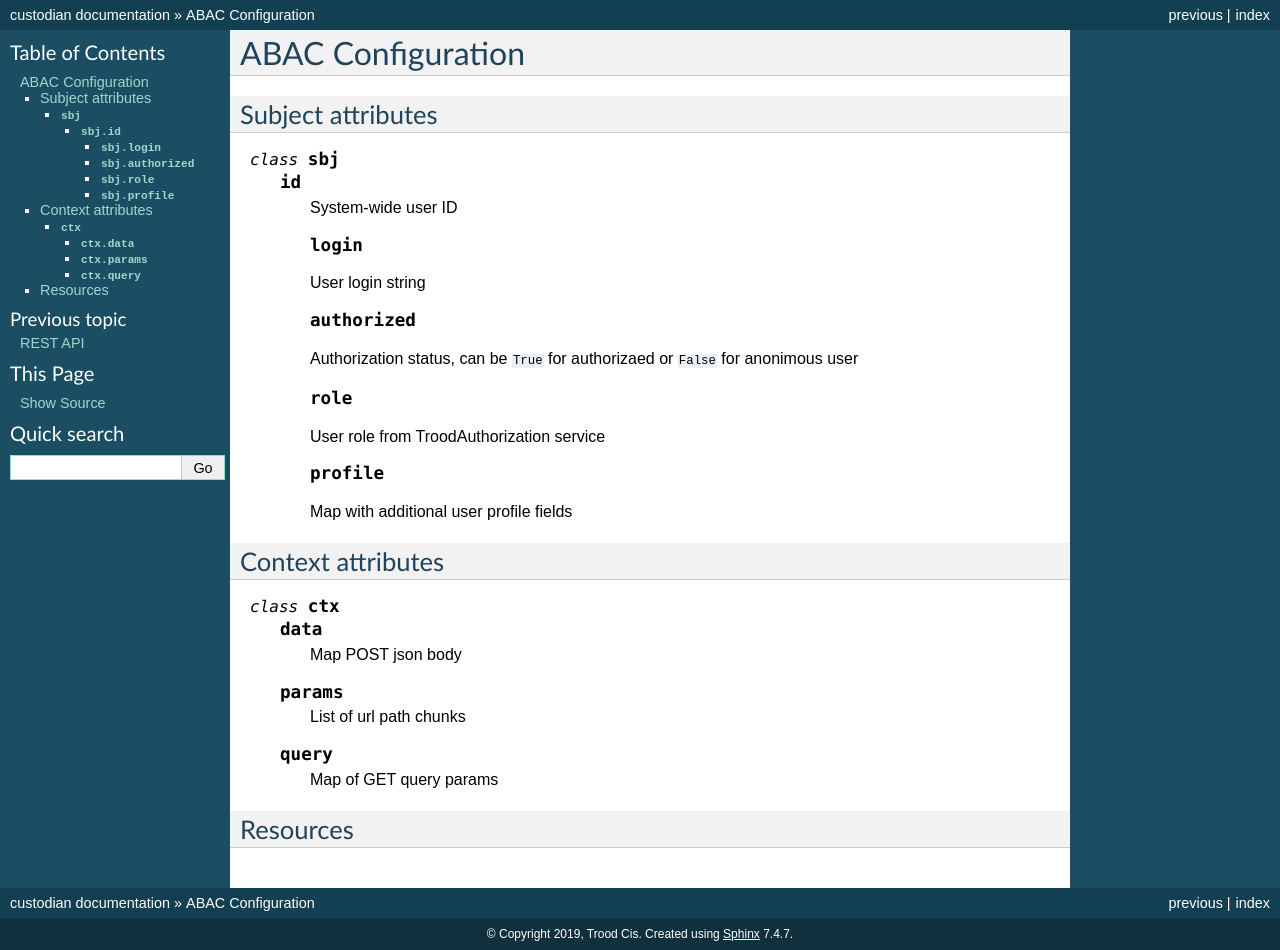
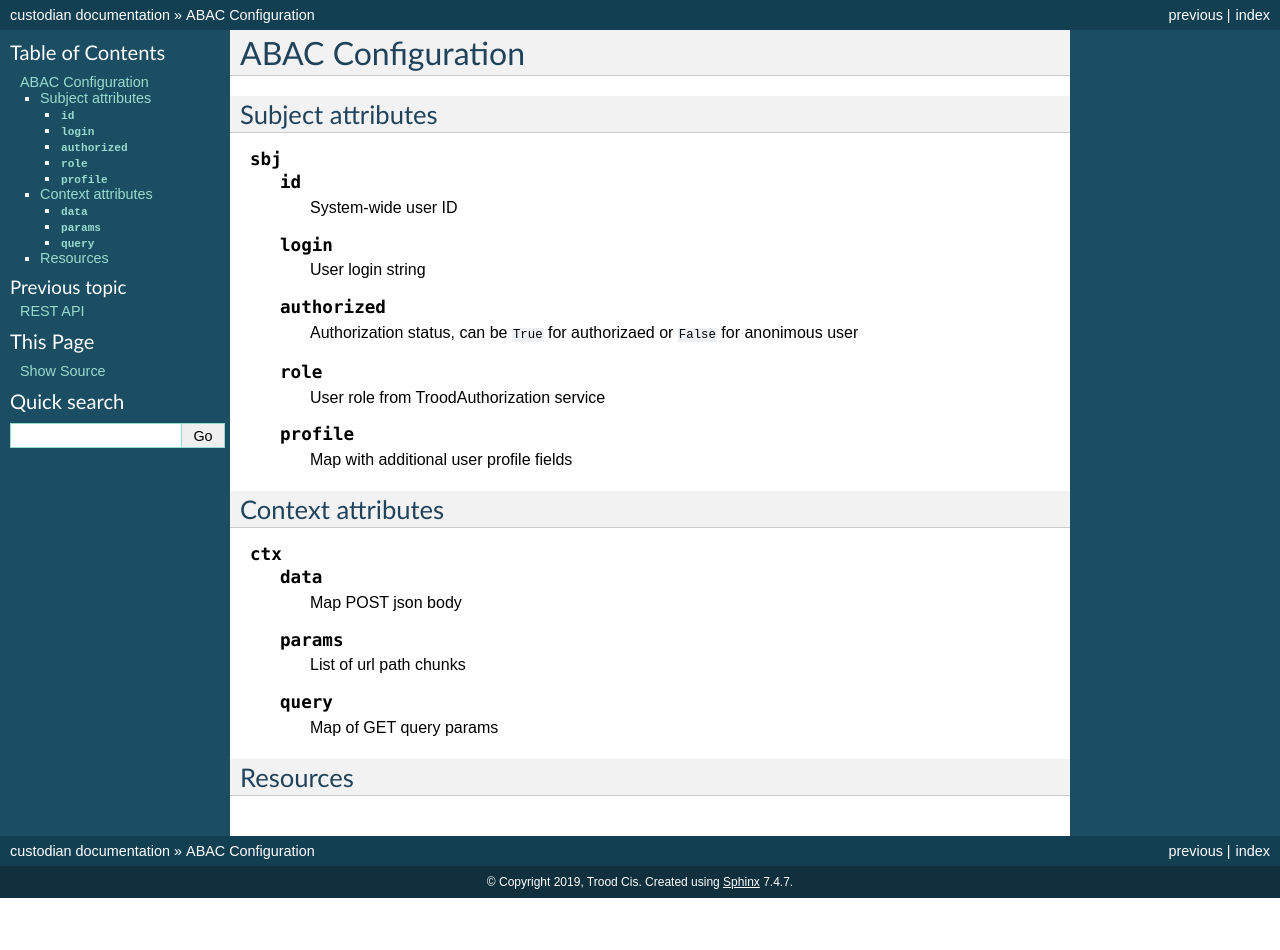
Before and after one commit to TroodInc/custodian, a Sphinx documentation site: the page built from docs/abac.rst, in a window 1280 px wide. Built offline with Sphinx 7.4.7, drawn with Linux system fonts in a browser that asks for light colours; after the commit the page ends 900 px from its top, so only the background shows below that; some of the changed lines change nothing that is shown.

Commit message:
ABAC docs indent fix

```diff
--- a/docs/abac.rst
+++ b/docs/abac.rst
@@ -5,25 +5,29 @@
 Subject attributes
 ------------------
 
-.. class:: sbj
+.. object:: sbj
 
     .. attribute:: id
 
         System-wide user ID
 
-	.. attribute:: login
+
+    .. attribute:: login
 
         User login string
 
-	.. attribute:: authorized
+
+    .. attribute:: authorized
 
         Authorization status, can be ``True`` for authorizaed or ``False`` for anonimous user
 
-	.. attribute:: role
+
+    .. attribute:: role
 
         User role from TroodAuthorization service
 
-	.. attribute:: profile
+
+    .. attribute:: profile
 
         Map with additional user profile fields
 
@@ -31,15 +35,17 @@
 Context attributes
 ------------------
 
-.. class:: ctx
+.. object:: ctx
 
     .. attribute:: data
 
         Map POST json body
 
+
     .. attribute:: params
 
         List of url path chunks
+
 
     .. attribute:: query
 
```
